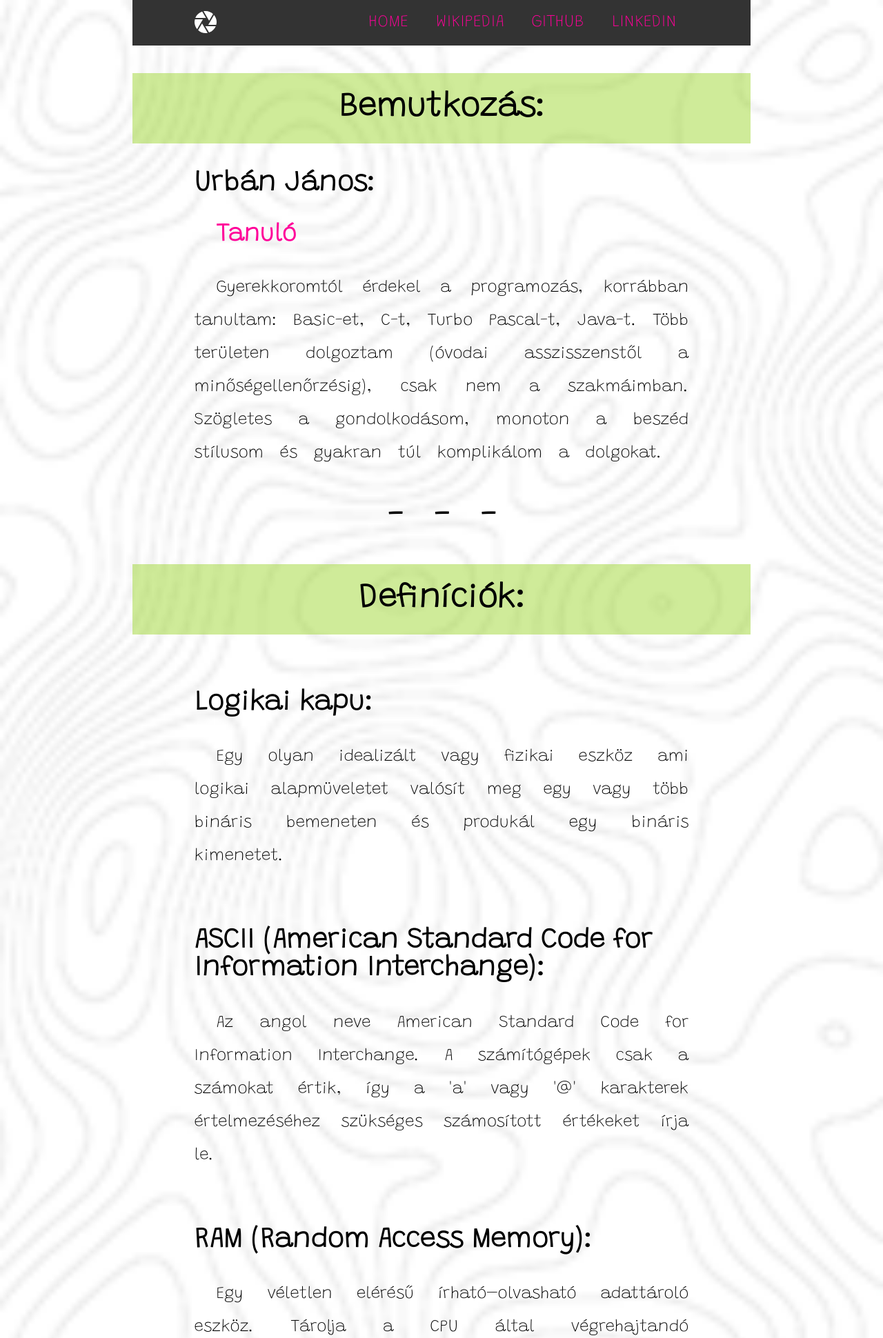
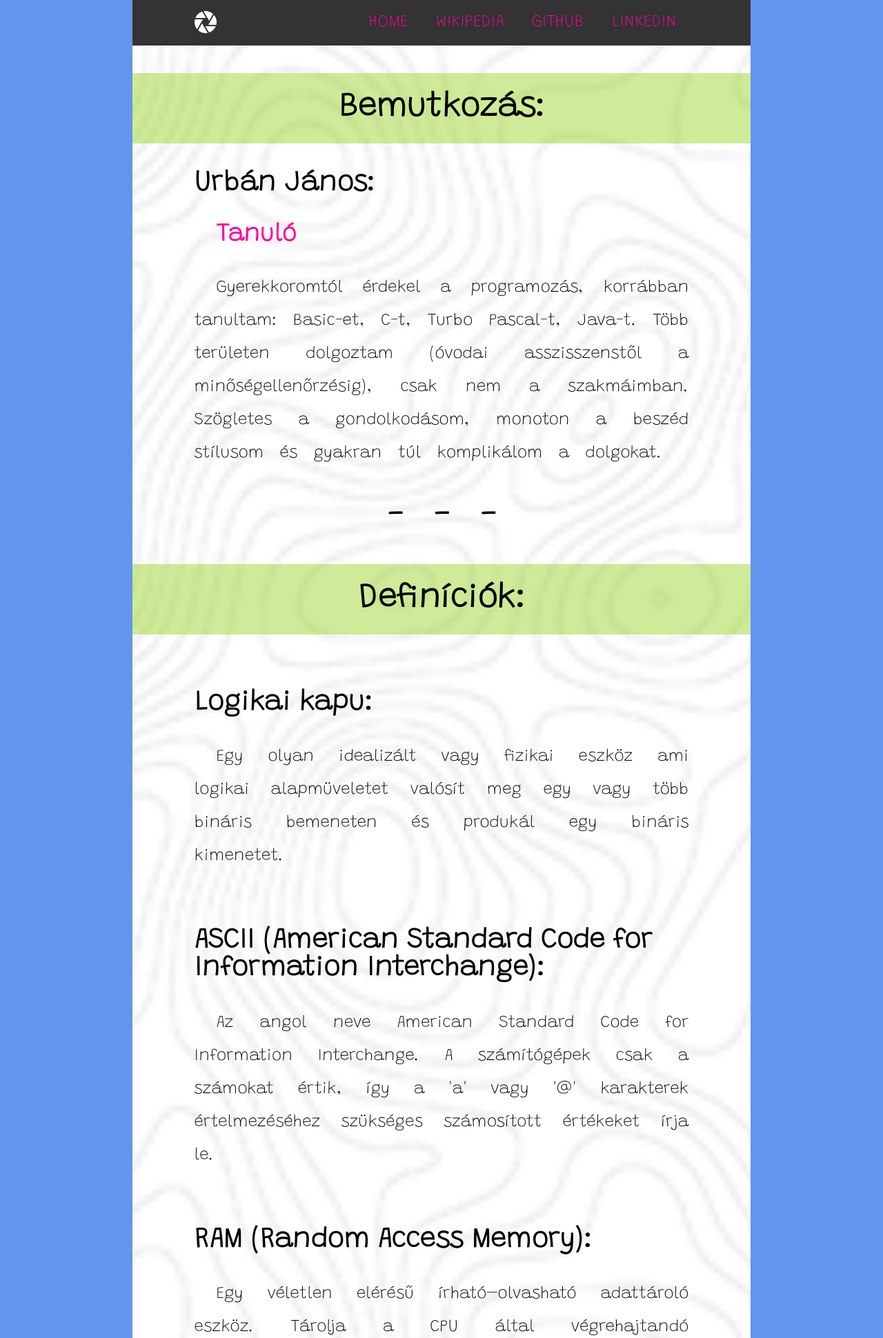
Before and after one commit to JanosUrban/MyFirstWebseit, a PHP site: page / in a window 1280 px wide. Shown: the top 1940 px of the page at 69% size. Run offline with PHP 8.4, Linux system fonts and the light colour scheme.

Commit message:
Homework

```diff
--- a/styles.css
+++ b/styles.css
@@ -1,4 +1,9 @@
-body {
+body{
+    background-color: cornflowerblue;
+    margin: 0;
+}
+
+.box{
     margin: 0;
     background-image: url("assets/topography.png");
     background-position: center;
@@ -82,7 +87,7 @@ article {
 }
 
 @media (min-width: 720px) {
-    body{
+    .box{
         margin: 0 5%;
     }
 
@@ -100,7 +105,7 @@ article {
 }
 
 @media (min-width: 920px) {
-    body{
+    .box{
         margin: 0 15%;
     }
 }
```
